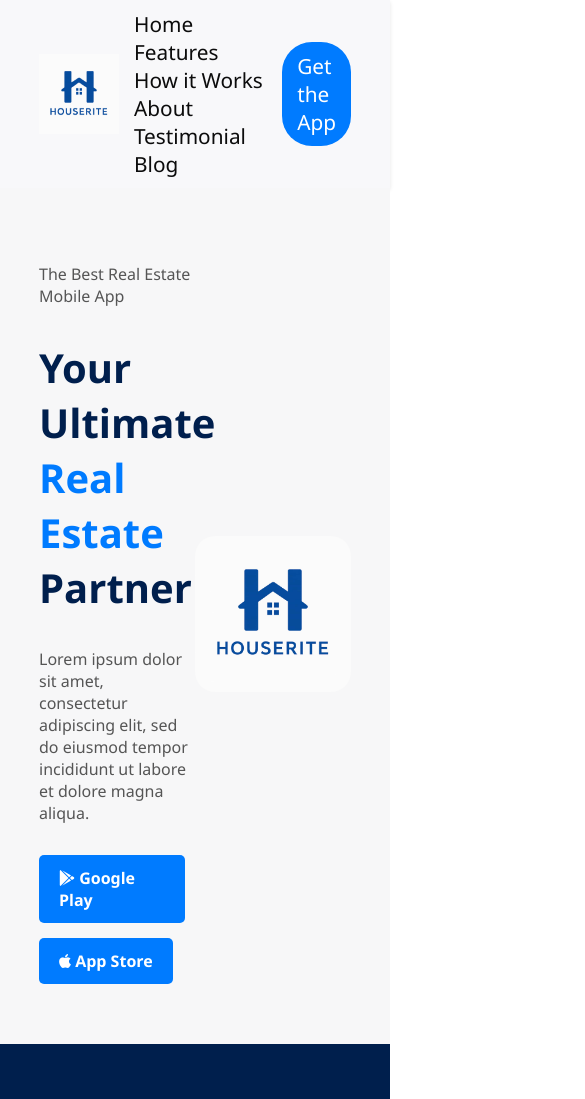
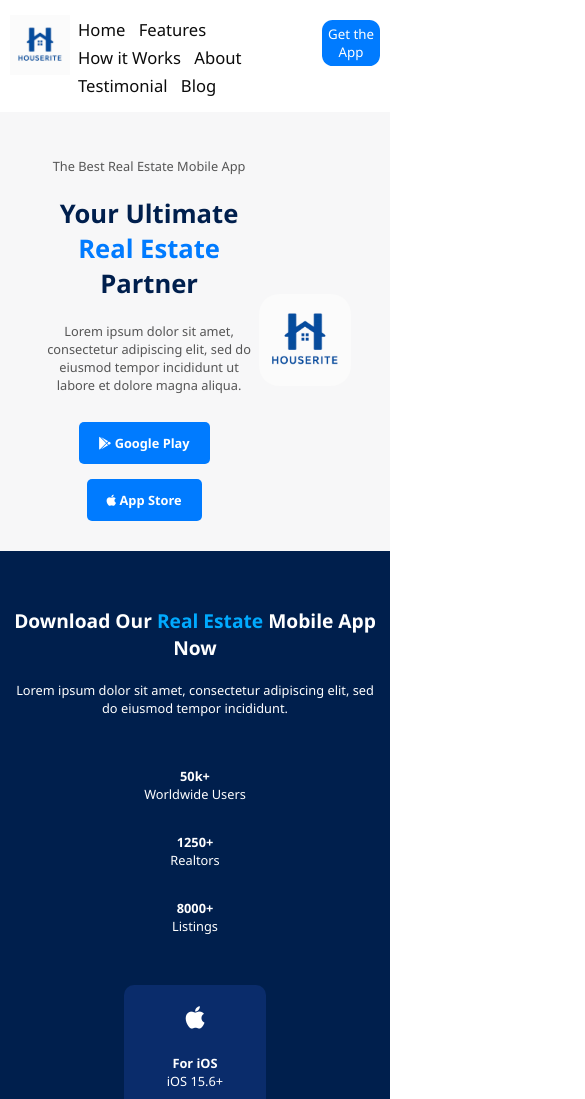
Before and after one commit to Kazeem-Bello/Houserite, a plain HTML site: page LandingPage/index.html in a window 390 px wide. Shown: the top 1099 px of the page, 585 px wide, since content can reach past the window. Drawn offline with Linux system fonts and the light colour scheme.

Commit message:
mobile responsiveness added

```diff
--- a/LandingPage/styles/style.css
+++ b/LandingPage/styles/style.css
@@ -9,7 +9,7 @@ header {
   justify-content: space-between;
   align-items: center;
   padding: 10px 10%;
-  background-color: #f8f8fa;
+  background-color: white;
   box-shadow: 0 2px 4px rgba(0, 0, 0, 0.1);
   font-size: 1.3em;
 }
@@ -20,7 +20,7 @@ header #logo-image {
 }
 
 nav a {
-  margin: 0 15px;
+  margin: 0 25px;
   text-decoration: none;
   color: #0c0c0c;
   font-weight: 500;
@@ -129,3 +129,123 @@ a:hover {
 .how-it-works h2 span {
   color: #007bff;
 }
+
+/* Small devices (phones, less than 768px) */
+@media (max-width: 767px) {
+  body {
+    font-size: 0.8em;
+  }
+  header {
+    flex-direction: row;
+    align-items: flex-start;
+    padding: 10px;
+  }
+
+  header #logo-image {
+    margin-top: 5px;
+    width: auto;
+    height: 60px;
+
+  }
+  nav {
+    width: 100%;
+    margin: 8px 5px 0px 8px;
+
+
+  }
+
+  nav a {
+    margin: 0 9px 5px 0;
+    display: inline-block;
+
+  }
+
+  .button {
+    padding: 5px;
+    margin-top: 10px;
+    border-radius: 0.8em;
+    font-size: 0.8em;
+    text-align: center;
+
+  }
+
+  .hero {
+    flex-direction: column;
+    padding: 30px 10%;
+    text-align: center;
+  }
+
+  .hero-text, .download-text {
+    max-width: 100%;
+  }
+
+  .hero-text h1 {
+    font-size: 2em;
+  }
+
+  .hero-image {
+    margin-top: 20px;
+    width: 100%;
+  }
+
+  .download-section {
+    flex-direction: column;
+    text-align: center;
+    padding: 40px 10px;
+  }
+
+  .stats {
+    flex-direction: column;
+    gap: 20px;
+  }
+
+  #box {
+    border: none;
+    padding: 0;
+  }
+
+  .download-cards {
+    flex-direction: column;
+    align-items: center;
+  }
+
+  .download-cards div {
+    width: 100%;
+  }
+  .how-it-works {
+  padding: 30px 10px;
+  background: #eb0808;
+  }
+}
+
+
+/* Medium devices (tablets, less than 1024px) */
+@media (max-width: 1023px) {
+  .hero {
+    flex-direction: row;
+    text-align: center;
+  }
+
+  .hero-text, .download-text {
+    max-width: 100%;
+  }
+
+  .download-section {
+    flex-direction: column;
+    text-align: center;
+  }
+
+  .stats {
+    flex-direction: column;
+    gap: 30px;
+  }
+
+  .download-cards {
+    flex-direction: column;
+    align-items: center;
+  }
+
+  .download-cards div {
+    width: 80%;
+  }
+}
```
Also changed, not shown: LandingPage/index.html (+6 -3 lines).
